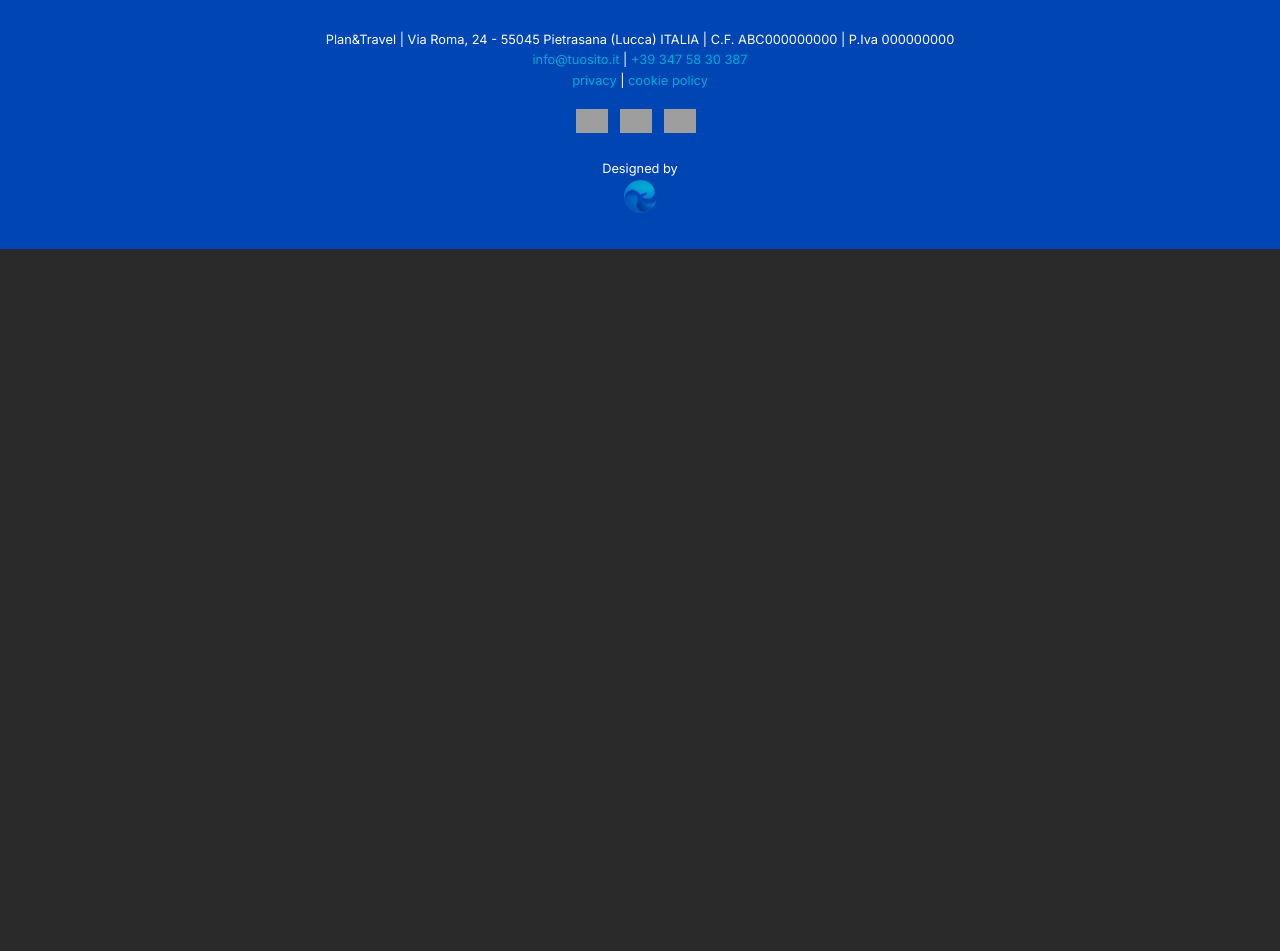
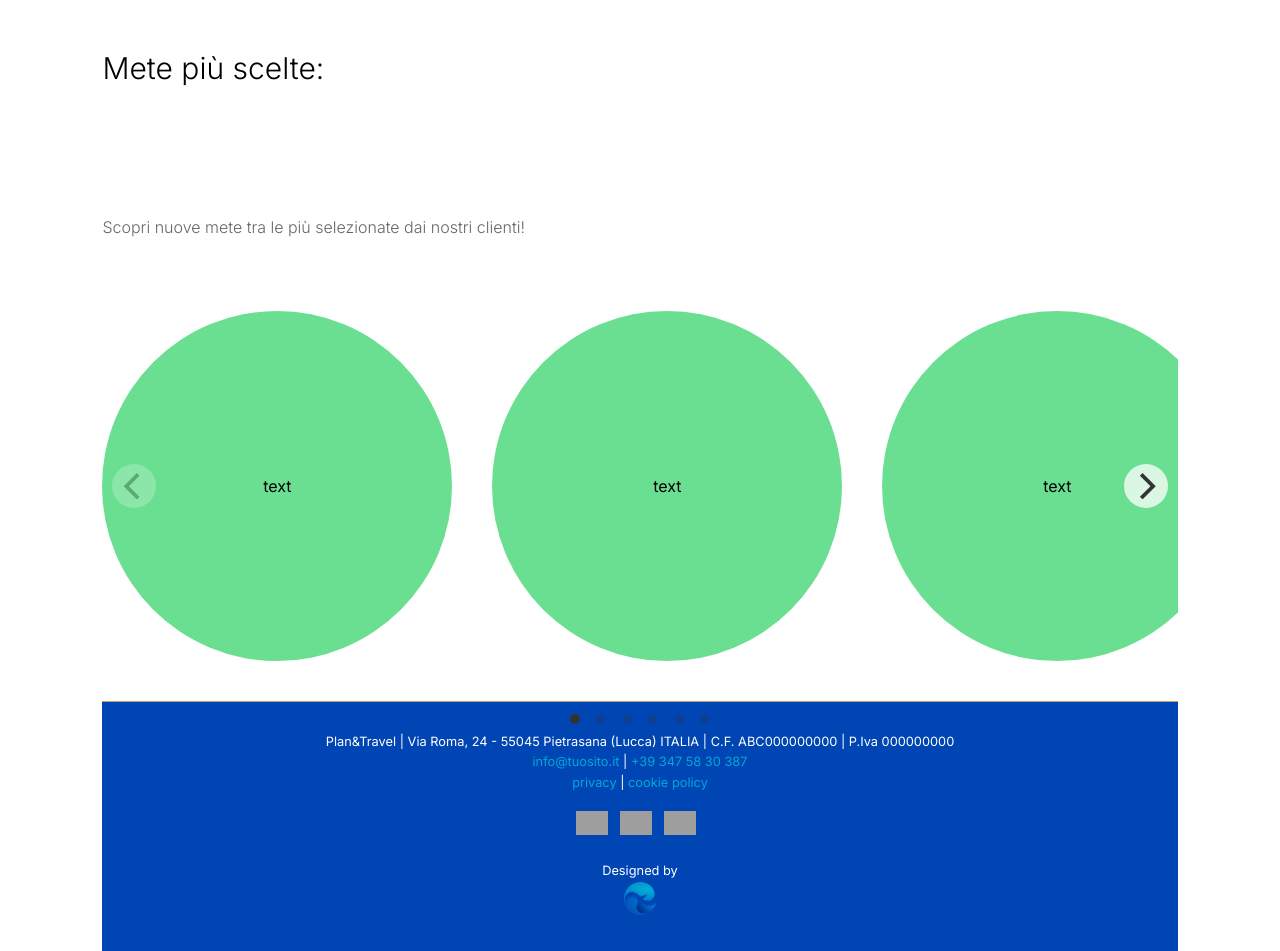
Before and after one commit to PAT19999/PlanAndTravel, a PHP site: page /pages/homepage.html in a window 1280 px wide. Shown: the part 1601-2552 px from the top of the page. Before the commit the page ends 1850 px from the top, so only its background shows below. Run offline with PHP 8.4, Linux system fonts and the light colour scheme; some libraries are stand-ins or nearby versions; grey boxes are pictures that could not be loaded.

Commit message:
carousel e card da finire ancora

```diff
--- a/pages/homepage.html
+++ b/pages/homepage.html
@@ -64,11 +64,6 @@
 <div class="container">
   <div class="row">
     <div class="col">
-      <h1>Plan & Travel</h1>
-      <p>AAAAAAAAAAAAAAAAAAAAAAAAAAAAAAAAAAAAAAAAAA</p>
-      <button type="button">Explore</button>
-    </div>
-    <div class="col">
       <div class="card card1">
         <h5>Western Desert</h5>
         <p>Loreco soahf sifoa sodin oan.</p>
@@ -85,11 +80,53 @@
         <h5>Kalahari Desert</h5>
         <p>boavivr iancpiep epifni aneip.</p>
       </div>
-    </div>
   </div>
 </div>
 
+<! Mete più scelte con carousel>
 
+<div class="grid mt-3">
+  <div class="col reveal">
+    <h3 class="big-text">Mete più scelte:</h3>
+  </div>
+  <div class="col reveal">
+    <p class="mt-2 mt-sma-0">Scopri nuove mete tra le più selezionate dai nostri clienti!</p>
+  </div>
+</div>
+
+<div class="main-carousel" data-flickity='{ "cellAlign": "left", "contain": true }'>
+  <div class="carousel-cell">
+    <div class="carousel-cell__content zoom">
+      text
+    </div>
+  </div>
+  <div class="carousel-cell">
+    <div class="carousel-cell__content zoom">
+      text
+    </div>
+  </div>
+  <div class="carousel-cell">
+    <div class="carousel-cell__content zoom">
+      text
+    </div>
+  </div>
+  <div class="carousel-cell">
+    <div class="carousel-cell__content zoom">
+      text
+    </div>
+  </div>
+  <div class="carousel-cell">
+    <div class="carousel-cell__content zoom">
+      text
+    </div>
+  </div>
+  <div class="carousel-cell">
+    <div class="carousel-cell__content">
+      text
+    </div>
+  </div>
+
+</div>
 <! Footer>
 
 <footer>
--- a/style/style.css
+++ b/style/style.css
@@ -235,7 +235,24 @@ navbar{
 .card:hover{
   transform: translateY(-10px);
 }
+/* ! Carousel */
 
+.main-carousel{padding: 40px 0;}
+
+.carousel-cell{
+  height: 350px;
+  width: 350px;
+  margin-right: 40px;
+}
+
+.carousel-cell__content{
+  width: 100%;
+  height: 100%;
+  background: #6adf91;
+  border-radius: 100%;
+  line-height: 350px;
+  text-align: center;
+}
 /* Footer */
 
 footer{
```
